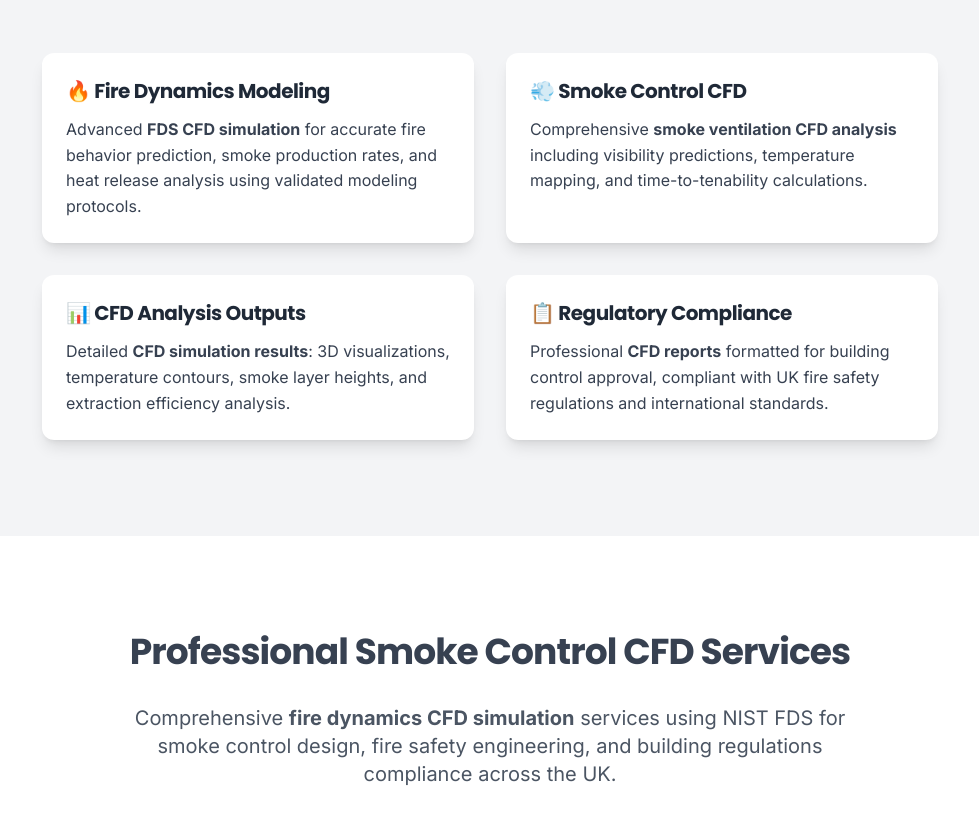
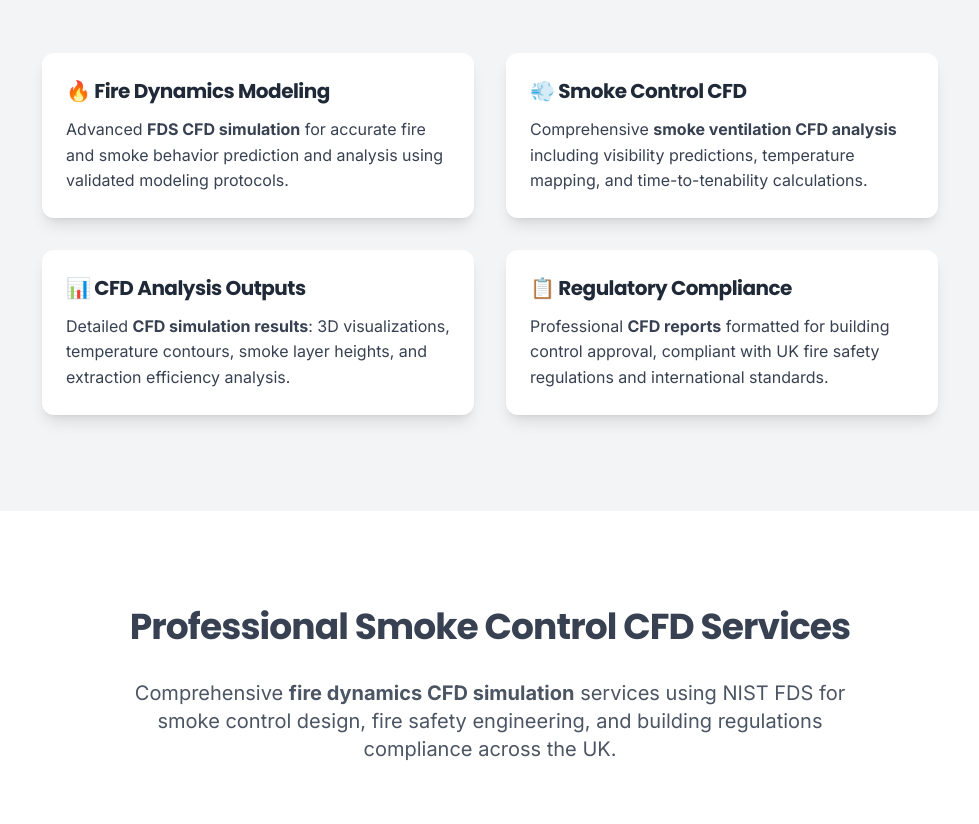
Before and after one commit to cullengineering/smokesim_website, a website built with Vite: page index.html in a window 1280 px wide. Shown: the part 832-1656 px from the top of the page, without its empty margins (150-1129 px from the left). Built offline with nearby package versions, Linux system fonts and the light colour scheme.

Commit message:
Refine description in Fire Dynamics Modeling section for clarity and precision

```diff
--- a/index.html
+++ b/index.html
@@ -373,7 +373,7 @@
                     <div class="grid md:grid-cols-2 gap-8 text-left">
                         <div class="group bg-white rounded-xl p-6 shadow-lg transition-all duration-300 hover:scale-105 hover:shadow-xl">
                             <h3 class="text-xl font-semibold text-gray-800 mb-3">🔥 Fire Dynamics Modeling</h3>
-                            <p class="text-gray-700">Advanced <strong>FDS CFD simulation</strong> for accurate fire behavior prediction, smoke production rates, and heat release analysis using validated modeling protocols.</p>
+                            <p class="text-gray-700">Advanced <strong>FDS CFD simulation</strong> for accurate fire and smoke behavior prediction and analysis using validated modeling protocols.</p>
                         </div>
 
                         <div class="group bg-white rounded-xl p-6 shadow-lg transition-all duration-300 hover:scale-105 hover:shadow-xl">
```
